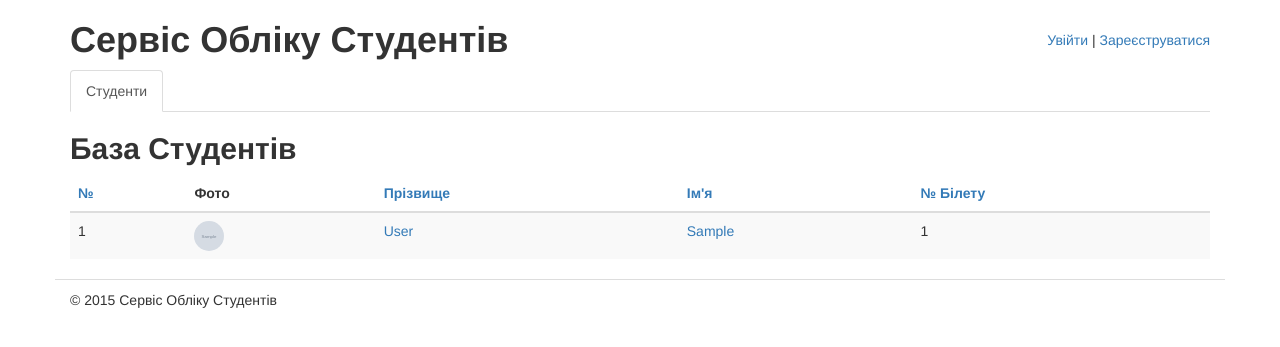
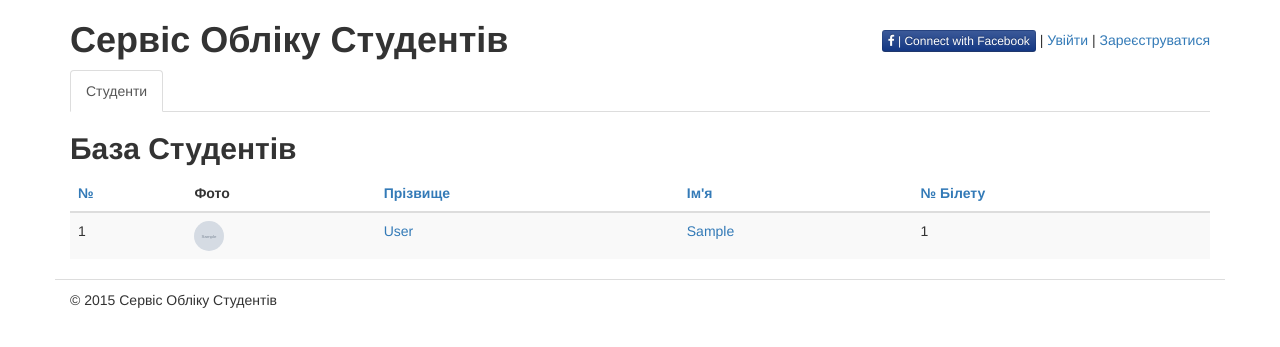
Before and after one commit to taras-zak/studentsdb, a Django app: page / in a window 1280 px wide. Shown: the top 347 px of the page. Run offline with Django 3.2, Linux system fonts and the light colour scheme; tables that the repository leaves empty hold one stand-in row (values such as "Sample post"); grey boxes marked "Sample" are stand-in pictures; some libraries are stand-ins or nearby versions.

Commit message:
add login via facebook

```diff
--- a/requirements.txt
+++ b/requirements.txt
@@ -4,3 +4,4 @@ MySQL-python
 django-crispy-forms==1.4.0
 python-dateutil
 django-registration-redux==1.2
+python-social-auth==0.2.12
--- a/students/static/css/main.css
+++ b/students/static/css/main.css
@@ -39,3 +39,45 @@ display: none;
     margin-top: 30px;
     text-align: right;
 }
+
+/*
+/*!
+ * Social Buttons for Twitter Bootstrap v1.0.0
+ *
+ * Copyright 2013 Adam Neumann
+ * Licensed under the Apache License v2.0
+ * http://www.apache.org/licenses/LICENSE-2.0
+ */
+
+.btn-facebook {
+  color: #ffffff;
+  text-shadow: 0 -1px 0 rgba(0, 0, 0, 0.25);
+  background-color: #2b4b90;
+  *background-color: #133783;
+  background-image: -moz-linear-gradient(top, #3b5998, #133783);
+  background-image: -webkit-gradient(linear, 0 0, 0 100%, from(#3b5998), to(#133783));
+  background-image: -webkit-linear-gradient(top, #3b5998, #133783);
+  background-image: -o-linear-gradient(top, #3b5998, #133783);
+  background-image: linear-gradient(to bottom, #3b5998, #133783);
+  background-repeat: repeat-x;
+  border-color: #133783 #133783 #091b40;
+  border-color: rgba(0, 0, 0, 0.1) rgba(0, 0, 0, 0.1) rgba(0, 0, 0, 0.25);
+  filter: progid:DXImageTransform.Microsoft.gradient(startColorstr='#ff3b5998', endColorstr='#ff133783', GradientType=0);
+  filter: progid:DXImageTransform.Microsoft.gradient(enabled=false);
+}
+
+.btn-facebook:hover,
+.btn-facebook:focus,
+.btn-facebook:active,
+.btn-facebook.active,
+.btn-facebook.disabled,
+.btn-facebook[disabled] {
+  color: #ffffff;
+  background-color: #133783;
+  *background-color: #102e6d;
+}
+
+.btn-facebook:active,
+.btn-facebook.active {
+  background-color: #0d2456 \9;
+}
--- a/students/templates/students/base.html
+++ b/students/templates/students/base.html
@@ -13,6 +13,7 @@
         <link rel="stylesheet" href="https://cdn.jsdelivr.net/bootstrap/3.3.0/css/bootstrap.min.css">
         <link rel="stylesheet" href="http://cdnjs.cloudflare.com/ajax/libs/bootstrap-datetimepicker/4.0.0/css/bootstrap-datetimepicker.min.css">
         <link rel="stylesheet" href="{{ PORTAL_URL }}{% static "css/main.css" %}">
+        <link rel="stylesheet" href="https://maxcdn.bootstrapcdn.com/font-awesome/4.4.0/css/font-awesome.min.css">
         {% block extra_css %}{% endblock extra_css %}
 
 </head>
@@ -51,6 +52,8 @@
 
             <!-- User's toolbar for anonymous users -->
                 <div class="col-xs-6" id="user-toolbar">
+
+                    <a href="{% url 'social:begin' 'facebook' %}?next={{ request.path }}" class="btn btn-xs btn-facebook"><i class="fa fa-facebook"></i> | Connect with Facebook</a> |
                     <a href="{% url "users:auth_login" %}">Увійти</a> |
                     <a href="{% url "users:registration_register" %}">Зареєструватися</a>
                 </div>
--- a/studentsdb/urls.py
+++ b/studentsdb/urls.py
@@ -49,6 +49,9 @@ urlpatterns = patterns('',
     url(r'^register/complete/$', RedirectView.as_view(pattern_name='home'),	name='registration_complete'),
     url(r'^users/', include('registration.backends.simple.urls', namespace='users')),
 
+    # Social Auth Related urls
+    url('', include('social.apps.django_app.urls', namespace='social')),
+
 )
 
 if DEBUG:
```
Also changed, not shown: studentsdb/settings.py (+11 -0 lines), students/static/img/facebook.png (added).
